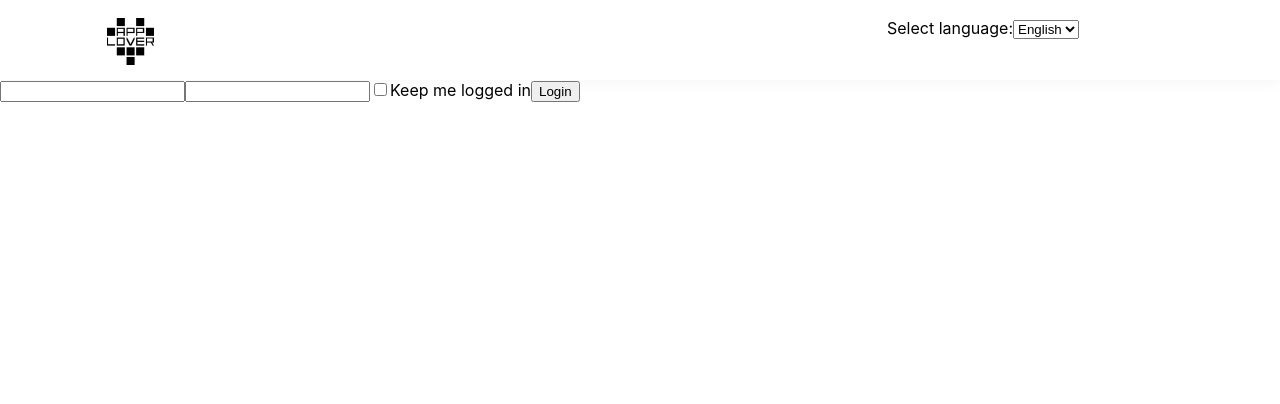
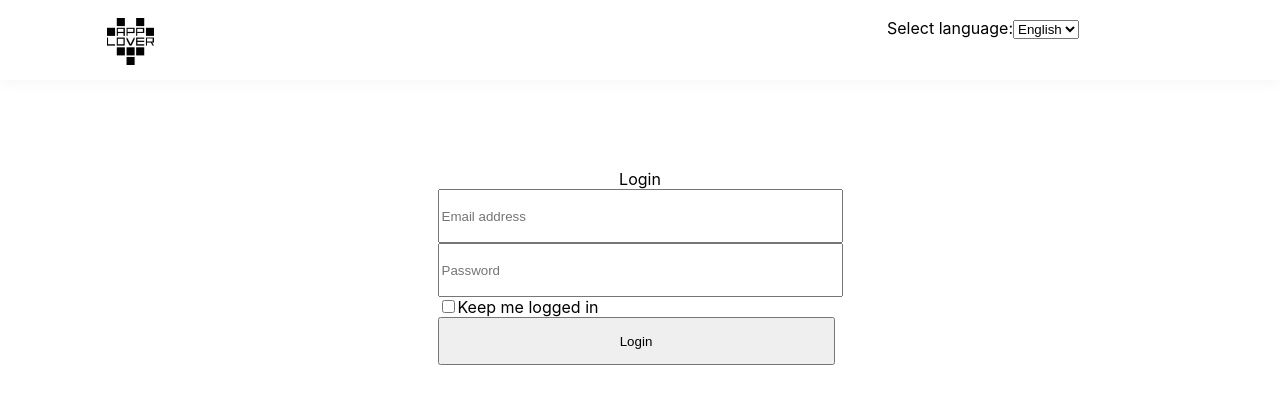
Before and after one commit to sylvestertarnowski/custom-tailored-doors, a React (Create React App) app: page / in a window 1280 px wide. Shown: the top 404 px of the page. Built offline with nearby package versions, Linux system fonts and the light colour scheme.

Commit message:
add Working Context API, change LoginForm to take data from context store

```diff
--- a/src/App.tsx
+++ b/src/App.tsx
@@ -1,9 +1,14 @@
 import React from 'react';
 import './App.css';
 import Main from './components/Main';
+import MyProvider from './components/Context';
 
 const App: React.FC = () => {
-  return <Main />
+  return (
+    <MyProvider>
+      <Main />
+    </MyProvider>
+  )
 }
 
 export default App;
--- /dev/null
+++ b/src/components/Context.tsx
@@ -0,0 +1,52 @@
+import * as React from "react";
+
+
+export const MyContext = React.createContext<any | null>(null);
+
+class MyProvider extends React.Component<any, any> {
+    readonly state = {
+        lang: 'en',
+        en: {
+            header: {
+                language: "Select language:"
+            },
+            login: {
+                title: "Login",
+                email: "Email address",
+                password: "Password",
+                checkbox: "Keep me logged in",
+                button: "Login",
+            },
+        },
+        pl: {
+            header: {
+                language: "Wybierz język:"
+            },
+            login: {
+                title: "Logowanie",
+                email: "Adres email",
+                password: "Hasło",
+                checkbox: "Nie wylogowuj mnie",
+                button: "Zaloguj",
+            },
+        },
+    }
+
+    render() {
+        return (
+            <MyContext.Provider value={{
+                state: this.state,
+                langEn: () => this.setState({
+                    lang: 'en',
+                }),
+                langPl: () => this.setState({
+                    lang: 'pl',
+                }),
+            }}>
+                {this.props.children}
+            </MyContext.Provider>
+        )
+    }
+}
+
+export default MyProvider;
--- a/src/components/Header.tsx
+++ b/src/components/Header.tsx
@@ -2,23 +2,25 @@ import * as React from 'react';
 import logo from '../img/Logo.png';
 import '../css/Header.css';
 
-const Header: React.FC = () => {
+class Header extends React.Component {
+    render() {
         return (
             <div className="header">
                 <div className="header-width-wrapper">
-                <img src={logo} />
+                    <img src={logo} alt="applover" />
                     <div className="select">
                         <label htmlFor="lang">
                             Select language:
                         </label>
                         <select id="lang">
-                        <option>English</option>
-                        <option>Polski</option>
+                            <option value="en">English</option>
+                            <option value="pl">Polski</option>
                         </select>
                     </div>
                 </div>
             </div>
         )
     }
+}
 
 export default Header;
--- a/src/components/login/LoginForm.tsx
+++ b/src/components/login/LoginForm.tsx
@@ -1,4 +1,6 @@
 import * as React from 'react';
+import { MyContext } from '../Context';
+import '../../css/LoginForm.css';
 
 interface P {
     handleSubmit: (e: any) => void;
@@ -8,12 +10,32 @@ const LoginForm: React.FC<P> = (props) => {
     const { handleSubmit } = props;
 
     return (
-        <form onSubmit={handleSubmit}>
-            <input type="text" id="email" name="email" />
-            <input type="password" id="password" name="password" />
-            <input type="checkbox" id="remember-login" /><label htmlFor="remember-login">Keep me logged in</label>
-            <button>Login</button>
-        </form>
+
+        <div className="login-container">
+            <MyContext.Consumer>
+                {(context) => {
+                    const form = context.state[context.state.lang].login;
+                    return (
+                        <div className="login-form">
+                            <div className="login-title">
+                                {form.title}
+                            </div>
+                            <form onSubmit={handleSubmit}>
+                                <div className="login-input-fields">
+                                    <input type="text" id="email" name="email" placeholder={form.email} />
+                                    <input type="password" id="password" name="password" placeholder={form.password} />
+                                </div>
+                                <div className="login-checkbox">
+                                    <input type="checkbox" id="remember" name="remember" />
+                                    <label htmlFor="remember-login">{form.checkbox}</label>
+                                </div>
+                                <button>{form.button}</button>
+                            </form>
+                        </div>
+                    )
+                }}
+            </MyContext.Consumer>
+        </div>
     )
 
 }
--- /dev/null
+++ b/src/css/LoginForm.css
@@ -0,0 +1,26 @@
+.login-container {
+    display: flex;
+    justify-content: center;
+    margin-top: 89px;
+}
+
+.login-form form {
+    display: flex;
+    flex-direction: column;
+    justify-content: center;
+    align-content: center;
+}
+
+.login-input-fields input, .login-form form button {
+    width: 397px;
+    height: 48px;
+    display: block;
+}
+
+.login-title {
+    text-align: center;
+}
+
+.login-checkbox {
+    display: block;
+}
```
Lines whose indentation alone changed are shown as unchanged.
